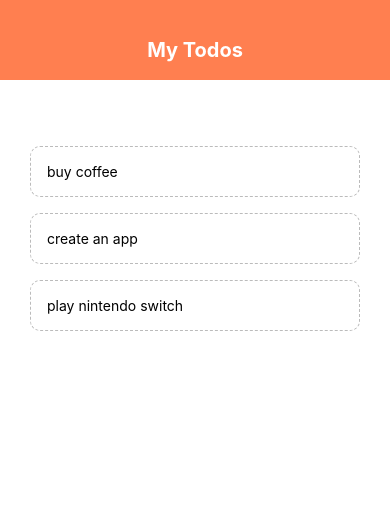
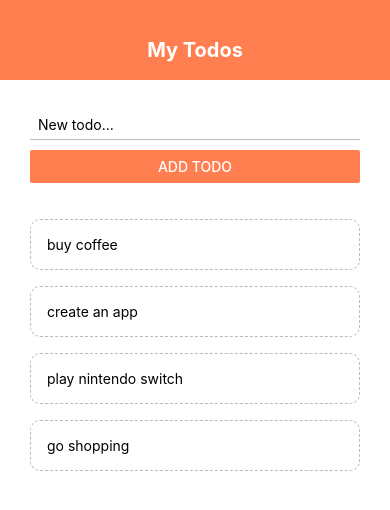
Before and after one commit to ariqd/learn-react-native, a React Native app: screen / in a window 390 px wide. Shown: the top 510 px of the page. Built offline with nearby package versions, Linux system fonts and the light colour scheme.

Commit message:
todo form

```diff
--- a/App.js
+++ b/App.js
@@ -3,12 +3,14 @@
 import { StyleSheet, View, Text, FlatList } from "react-native";
 import Header from "./components/Header";
 import TodoItem from "./components/TodoItem";
+import TodoForm from "./components/TodoForm";
 
 export default function App() {
   const [todos, setTodos] = useState([
-    { text: "buy coffee", key: 1 },
-    { text: "create an app", key: 2 },
-    { text: "play nintendo switch", key: 3 },
+    { text: "buy coffee", key: '1' },
+    { text: "create an app", key: '2' },
+    { text: "play nintendo switch", key: '3' },
+    { text: "go shopping", key: '4' },
   ]);
 
   const pressHandler = (key) => {
@@ -17,15 +19,23 @@
     });
   };
 
+  const submitHandler = (text) => {
+    setTodos((prevTodos) => {
+      return [{ text: text, key: Math.random().toString() }, ...prevTodos];
+    });
+  };
+
   return (
     <View style={styles.container}>
       <Header />
       <View style={styles.content}>
-        {/* todo form */}
+        <TodoForm submitHandler={submitHandler} />
         <View style={styles.list}>
           <FlatList
             data={todos}
-            renderItem={({ item }) => <TodoItem item={item} pressHandler={pressHandler} />}
+            renderItem={({ item }) => (
+              <TodoItem item={item} pressHandler={pressHandler} />
+            )}
           />
         </View>
       </View>
--- /dev/null
+++ b/components/TodoForm.js
@@ -0,0 +1,32 @@
+import React, { useState } from "react";
+import { StyleSheet, View, TextInput, Button } from "react-native";
+
+export default function TodoForm({ submitHandler }) {
+  const [text, setText] = useState("");
+
+  const changeHandler = (value) => {
+    setText(value);
+  };
+
+  return (
+    <View>
+      <TextInput
+        style={styles.input}
+        placeholder="New todo..."
+        onChangeText={changeHandler}
+      />
+
+      <Button onPress={() => submitHandler(text)} title="Add todo" color="coral" />
+    </View>
+  );
+}
+
+const styles = StyleSheet.create({
+  input: {
+    marginBottom: 10,
+    paddingHorizontal: 8,
+    paddingVertical: 6,
+    borderBottomWidth: 1,
+    borderBottomColor: "#bbb",
+  },
+});
```
